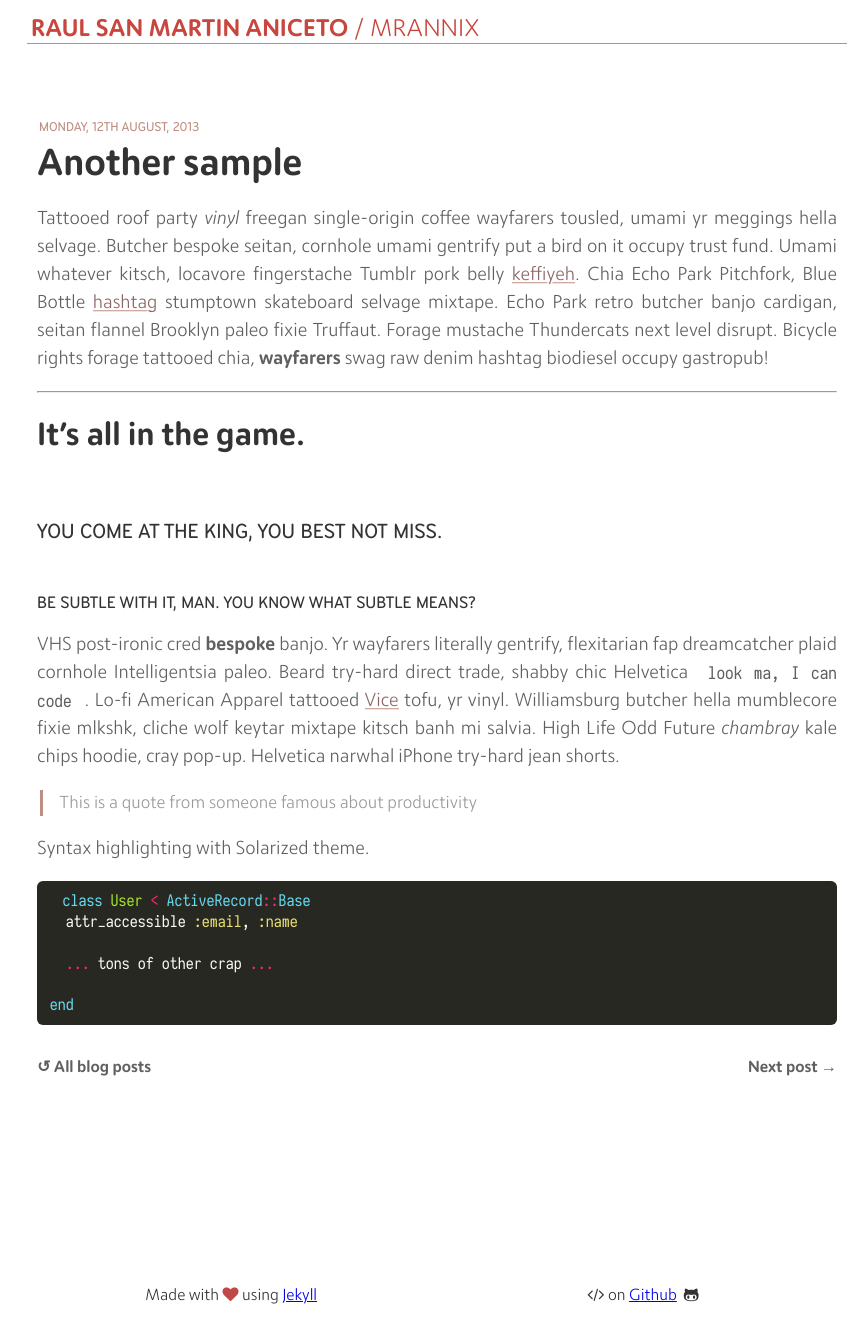
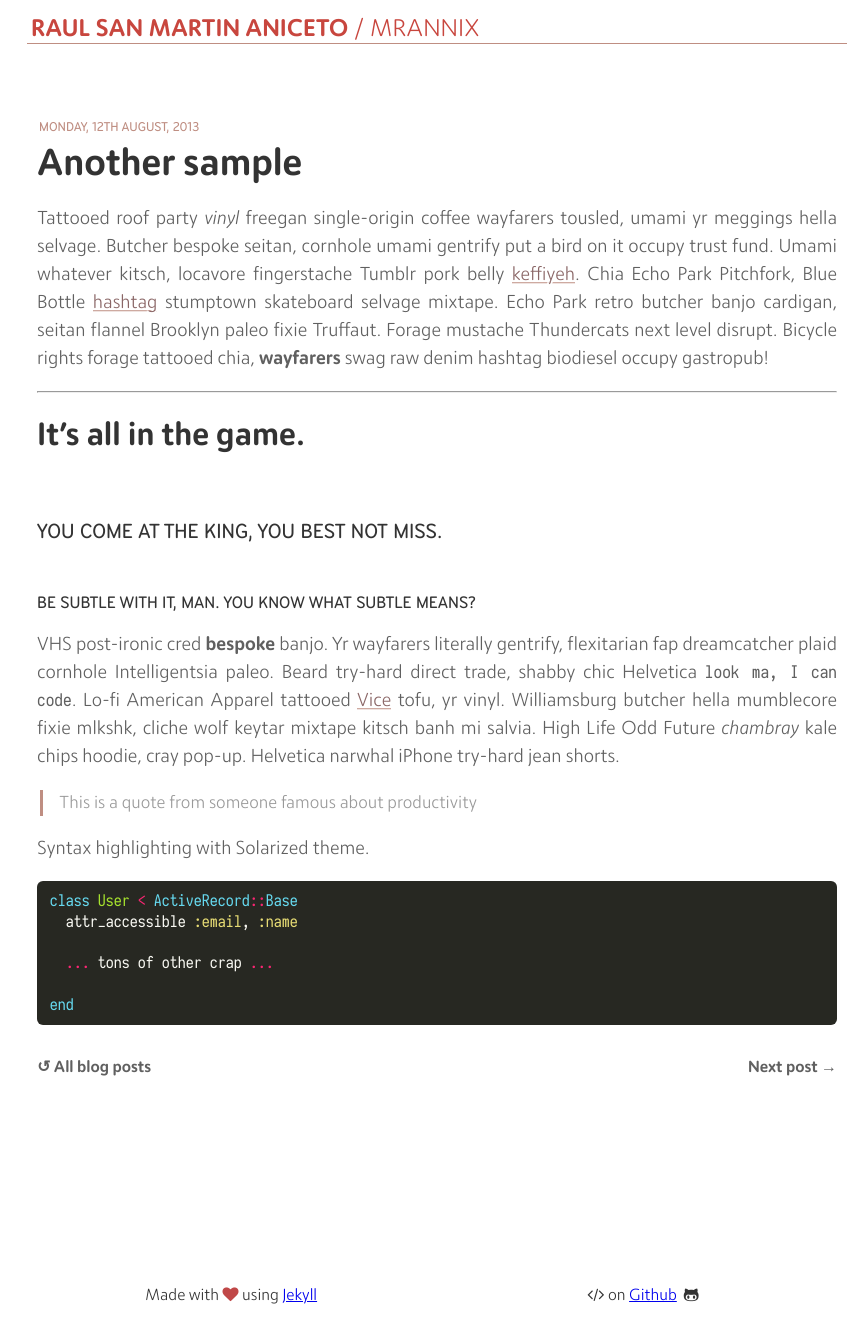
Before and after one commit to MrAnnix/MrAnnix.github.io, a Jekyll site: the page built from _posts/2013-08-12-another-sample.md, in a window 1280 px wide. Shown: the whole page, without its empty margins (203-1071 px from the left). Built offline with Jekyll 4.4.1, drawn with Linux system fonts in a browser that asks for light colours.

Commit message:
Update _common.scss

```diff
--- a/_sass/_common.scss
+++ b/_sass/_common.scss
@@ -212,8 +212,6 @@ h3 {
 }
 
 code,pre,tt {
-    padding: .6rem .8rem;
-    line-height: 1.3rem;
     font-family: iosevka term
 }
 
```
